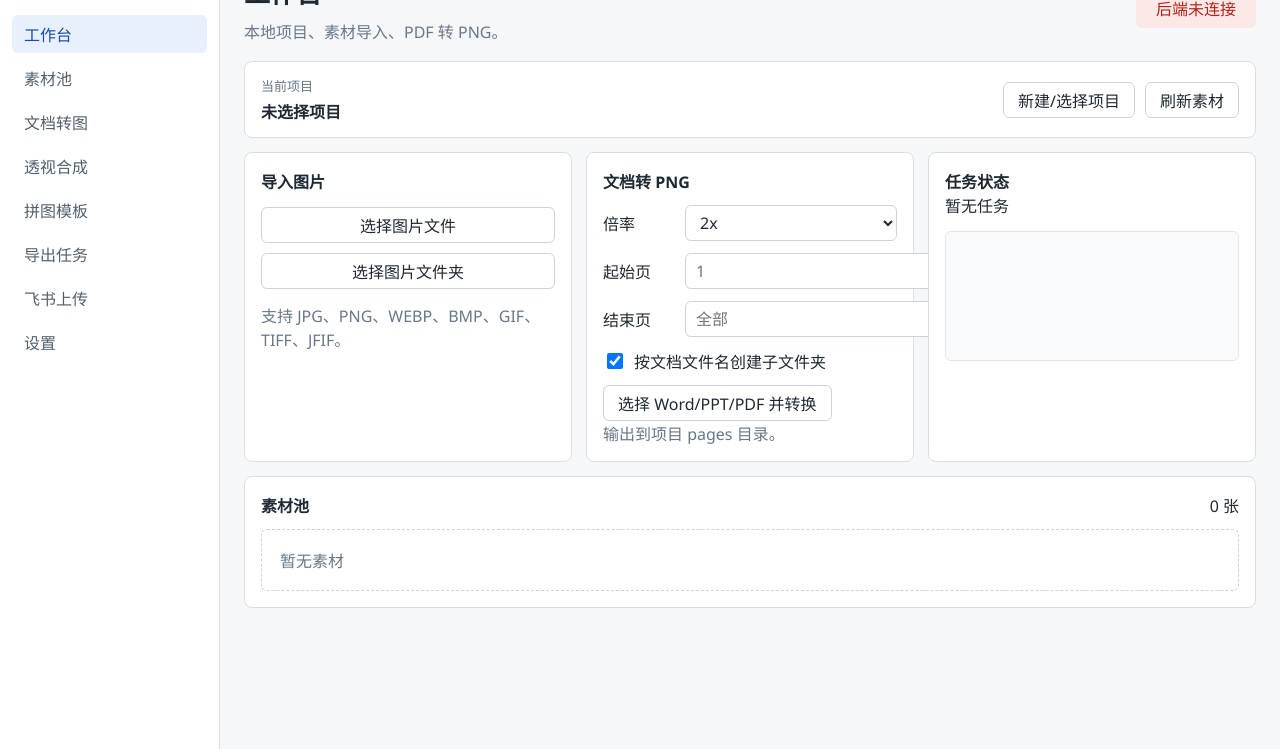
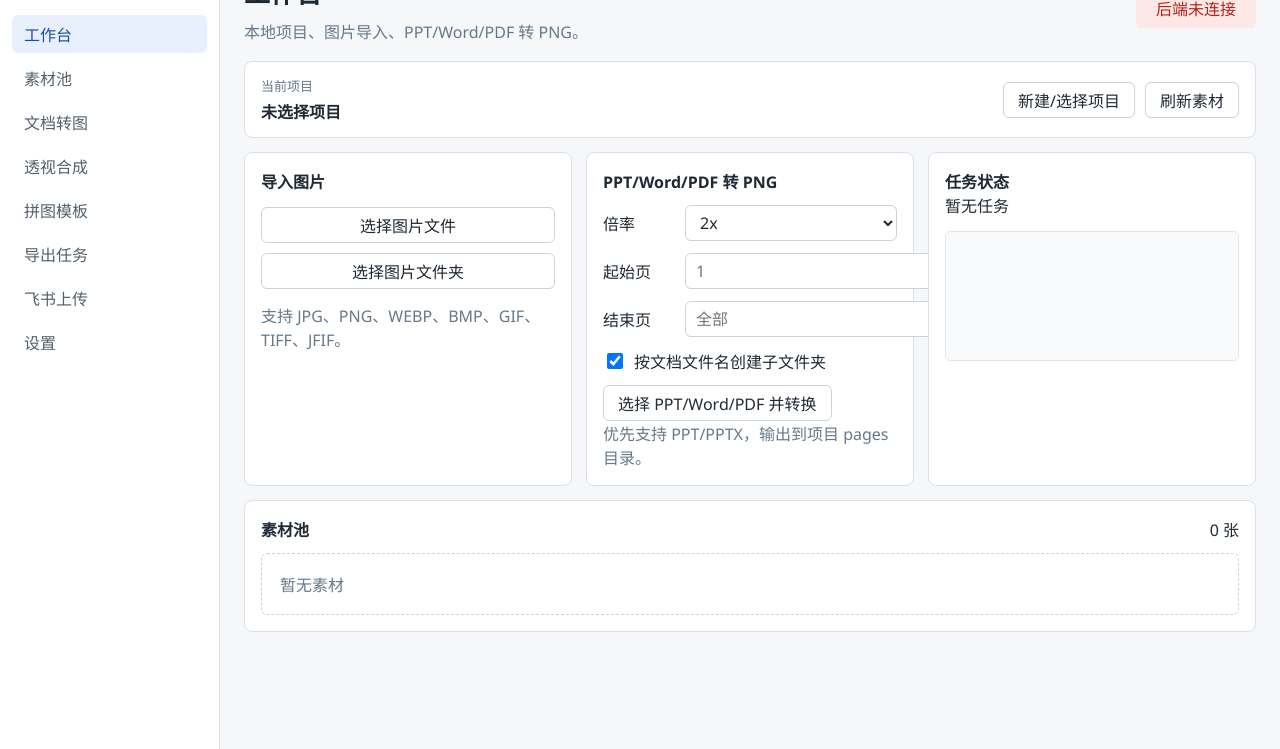
Before and after one commit to weiwei15735516357-droid/xhsPicture, a website: page app/electron/renderer/index.html in a window 1280 px wide. Shown: the part 51-800 px from the top of the page. Drawn offline with Linux system fonts and the light colour scheme.

Commit message:
fix: make ppt export path explicit

```diff
--- a/app/electron/renderer/index.html
+++ b/app/electron/renderer/index.html
@@ -23,7 +23,7 @@
       <section class="topbar">
         <div>
           <h1>工作台</h1>
-          <p>本地项目、素材导入、PDF 转 PNG。</p>
+          <p>本地项目、图片导入、PPT/Word/PDF 转 PNG。</p>
         </div>
         <div id="backend-status" class="status">后端检测中</div>
       </section>
@@ -50,7 +50,7 @@
         </article>
 
         <article class="panel">
-          <h2>文档转 PNG</h2>
+          <h2>PPT/Word/PDF 转 PNG</h2>
           <div class="field-row">
             <label for="pdf-scale">倍率</label>
             <select id="pdf-scale">
@@ -72,8 +72,8 @@
             <input id="subfolder-output" type="checkbox" checked />
             按文档文件名创建子文件夹
           </label>
-          <button id="export-document-btn">选择 Word/PPT/PDF 并转换</button>
-          <p id="document-summary" class="muted">输出到项目 pages 目录。</p>
+          <button id="export-document-btn">选择 PPT/Word/PDF 并转换</button>
+          <p id="document-summary" class="muted">优先支持 PPT/PPTX，输出到项目 pages 目录。</p>
         </article>
 
         <article class="panel">
```
Also changed, not shown: app/electron/main.js (+7 -1 lines), app/electron/tests/main.test.js (+5 -1 lines).
